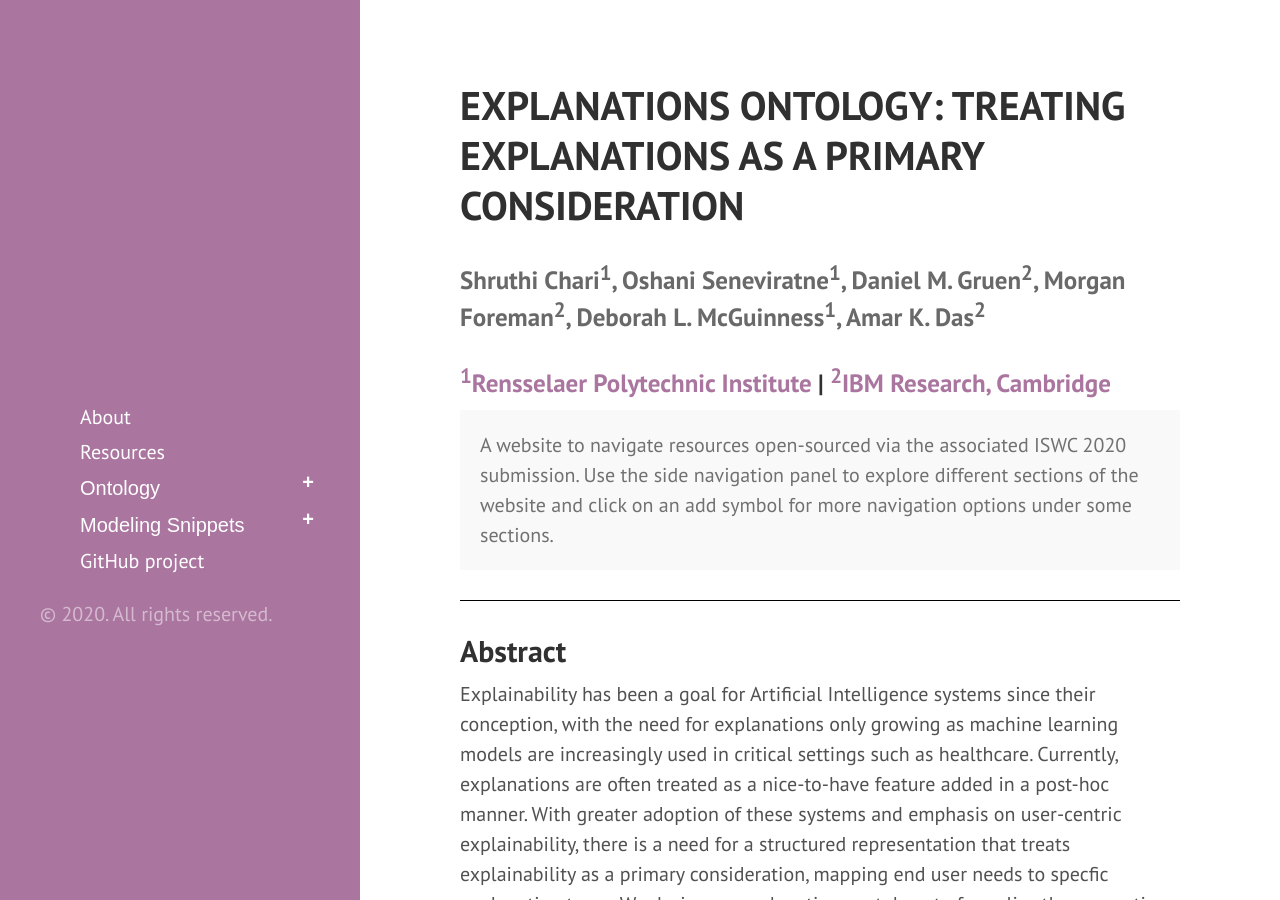
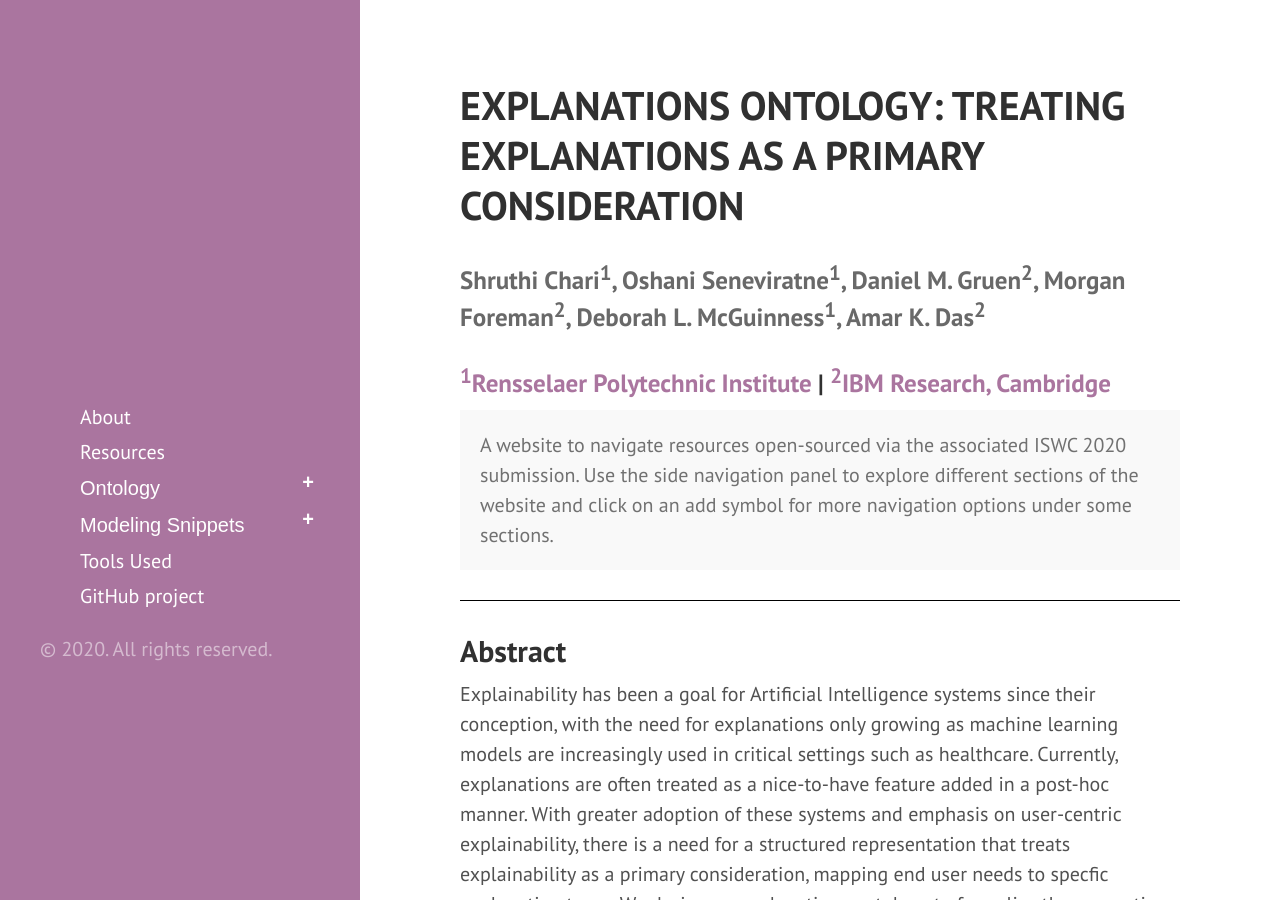
Before and after one commit to tetherless-world/explanation-ontology, a Jekyll site: the page built from index.md, in a window 1280 px wide and 900 px high. Built offline with Jekyll 4.4.1, drawn with Linux system fonts in a browser that asks for light colours; Markdown is read by kramdown in place of the engine named in the settings.

Commit message:
Update sidebar.html

```diff
--- a/_includes/sidebar.html
+++ b/_includes/sidebar.html
@@ -33,6 +33,8 @@
           </ul>
         </div>
         </li>
+        <li><a class="sidebar-nav-item{% if page.url == node.url %} active{% endif %}" href="{{site.baseurl}}index#toolsused">Tools Used</a></li>
+
 
 
 
```
